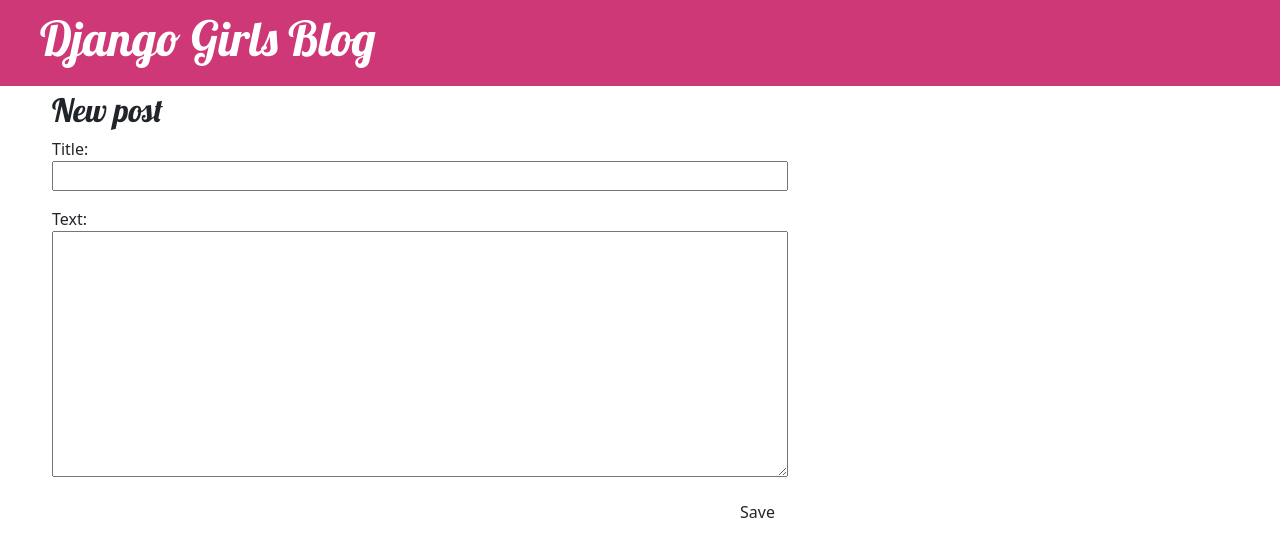
After one commit to LuanaLinhares/my-first-blog, a Django app: page /post/new/ in a window 1280 px wide. The commit adds this page. Shown: the top 557 px of the page. Run offline with Django 3.2, Linux system fonts and the light colour scheme.

Commit message:
add forms

```diff
--- /dev/null
+++ b/blog/forms.py
@@ -0,0 +1,7 @@
+from django import forms
+from .models import Post
+
+class PostForm(forms.ModelForm):
+    class Meta:
+        model = Post
+        fields = ('title', 'text')
--- a/blog/templates/blog/base.html
+++ b/blog/templates/blog/base.html
@@ -8,6 +8,7 @@
     </head>
     <body>
         <div class="page-header">
+            <a href="{% url 'post_new' %}" class="top-menu"><span class="glyphicon glyphicon-plus"></span></a>
             <h1><a href="/">Django Girls Blog</a></h1>
         </div>
         <div class="content container">
--- /dev/null
+++ b/blog/templates/blog/post_edit.html
@@ -0,0 +1,9 @@
+{% extends 'blog/base.html' %}
+
+{% block content %}
+    <h2>New post</h2>
+    <form method="POST" class="post-form">{% csrf_token %}
+        {{ form.as_p }}
+        <button type="submit" class="save btn btn-default">Save</button>
+    </form>
+{% endblock %}
--- a/blog/urls.py
+++ b/blog/urls.py
@@ -4,4 +4,5 @@
 urlpatterns = [
     path('', views.post_list, name='post_list'),
     path('post/<int:pk>/', views.post_detail, name='post_detail'),
+    path('post/new/', views.post_new, name='post_new'),
 ]
--- a/blog/views.py
+++ b/blog/views.py
@@ -2,6 +2,7 @@
 from django.utils import timezone
 from .models import Post
 from django.shortcuts import render, get_object_or_404
+from .forms import PostForm
 
 
 def post_list(request):
@@ -10,3 +11,7 @@
 def post_detail (request, pk):
     post = get_object_or_404(Post, pk=pk)
     return render(request, 'blog/post_detail.html', {'post': post})
+
+def post_new(request):
+    form = PostForm()
+    return render(request, 'blog/post_edit.html', {'form': form})
```
Lines whose indentation alone changed are shown as unchanged.
